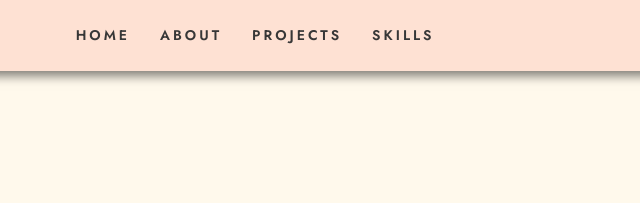
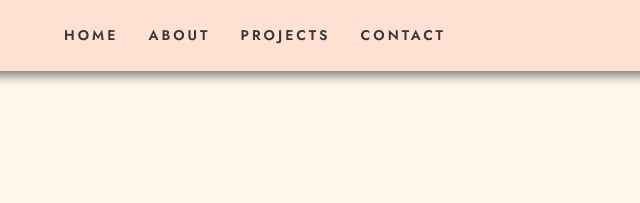
Before and after one commit to princeyayain123/julius, a plain HTML site: page index.html in a window 1280 px wide. Shown: the top 203 px of the page, 373-1013 px from the left. Drawn offline with nearby package versions, Linux system fonts and the light colour scheme.

Commit message:
Update index.html

```diff
--- a/index.html
+++ b/index.html
@@ -31,7 +31,7 @@
                         <a data-scroll-nav="2" href="#home" class="nav-link">Projects</a>
                     </li>
                     <li>
-                        <a data-scroll-nav="3" href="#home" class="nav-link">Skills</a>
+                        <a data-scroll-nav="3" href="#home" class="nav-link">Contact</a>
                     </li>
                 </ul>
             </div>
```
